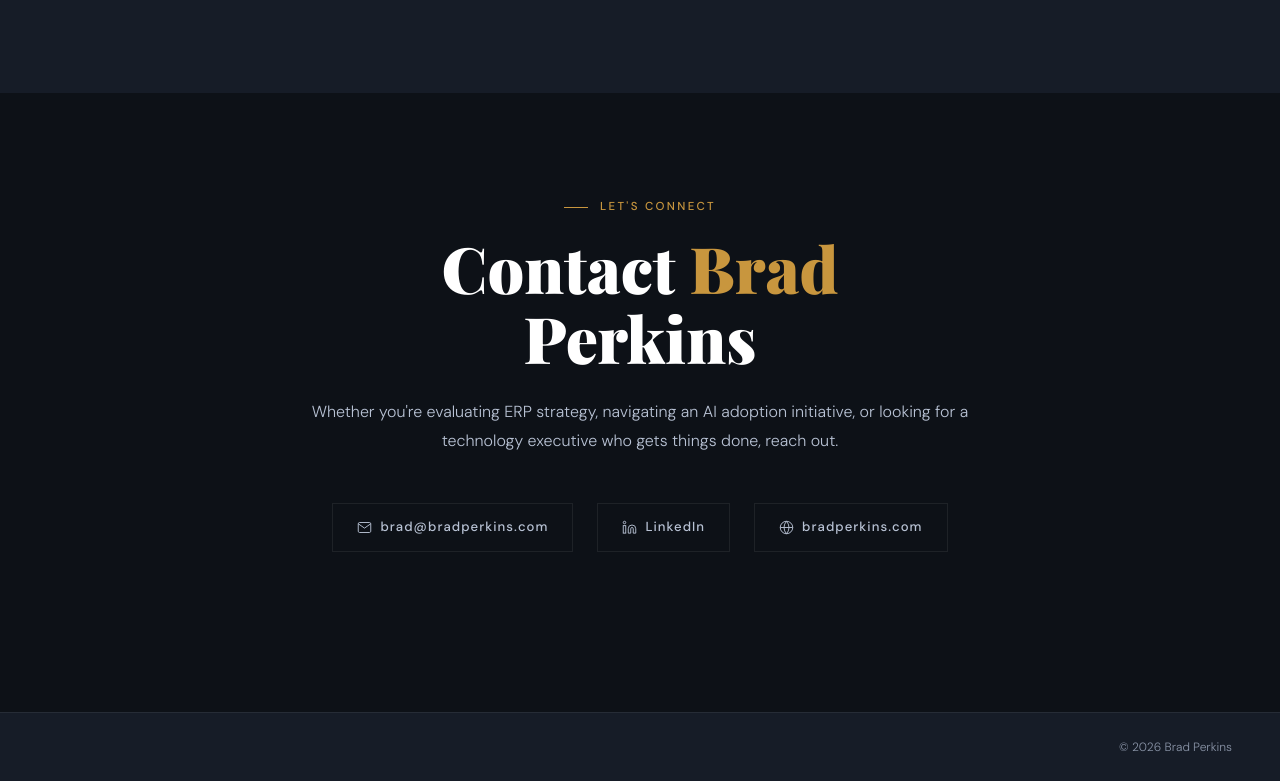
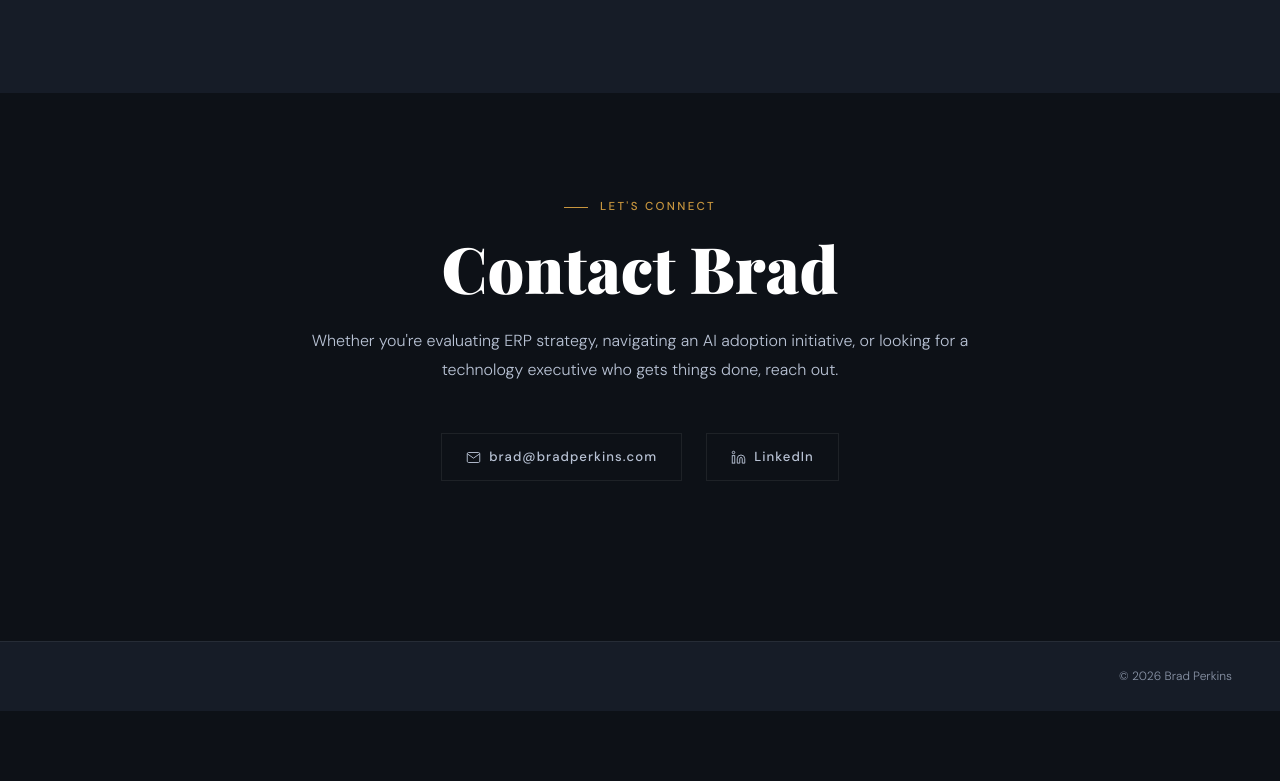
Before and after one commit to brad44256/bradperkins-site, a plain HTML site: page index.html in a window 1280 px wide. Shown: the part 4592-5373 px from the top of the page. After the commit the page ends 5303 px from the top, so only its background shows below. Drawn offline with nearby package versions, Linux system fonts and the light colour scheme.

Commit message:
Add files via upload

```diff
--- a/index.html
+++ b/index.html
@@ -1172,7 +1172,7 @@
   <section id="contact">
     <div class="contact-inner">
       <div class="section-label reveal" style="justify-content:center;">Let's Connect</div>
-      <h2 class="contact-heading reveal">Contact <span>Brad</span><br>Perkins</h2>
+      <h2 class="contact-heading reveal">Contact Brad</h2>
       <p class="contact-text reveal">
         Whether you're evaluating ERP strategy, navigating an AI adoption initiative, or looking for a technology executive who gets things done, reach out.
       </p>
@@ -1185,10 +1185,7 @@
           <svg viewBox="0 0 24 24"><path d="M16 8a6 6 0 0 1 6 6v7h-4v-7a2 2 0 0 0-2-2 2 2 0 0 0-2 2v7h-4v-7a6 6 0 0 1 6-6z"/><rect x="2" y="9" width="4" height="12"/><circle cx="4" cy="4" r="2"/></svg>
           LinkedIn
         </a>
-        <a href="https://bradperkins.com" class="contact-link">
-          <svg viewBox="0 0 24 24"><circle cx="12" cy="12" r="10"/><line x1="2" y1="12" x2="22" y2="12"/><path d="M12 2a15.3 15.3 0 0 1 4 10 15.3 15.3 0 0 1-4 10 15.3 15.3 0 0 1-4-10 15.3 15.3 0 0 1 4-10z"/></svg>
-          bradperkins.com
-        </a>
+
       </div>
     </div>
   </section>
```
